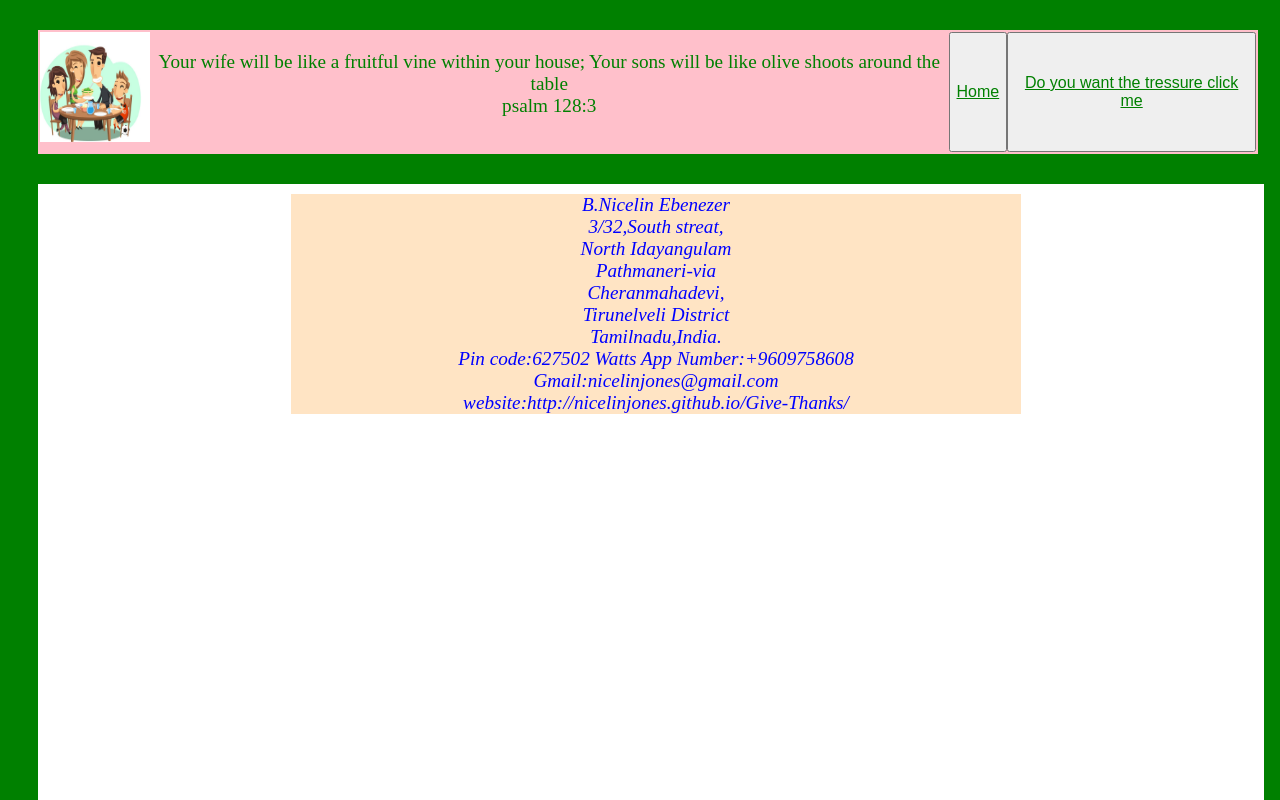
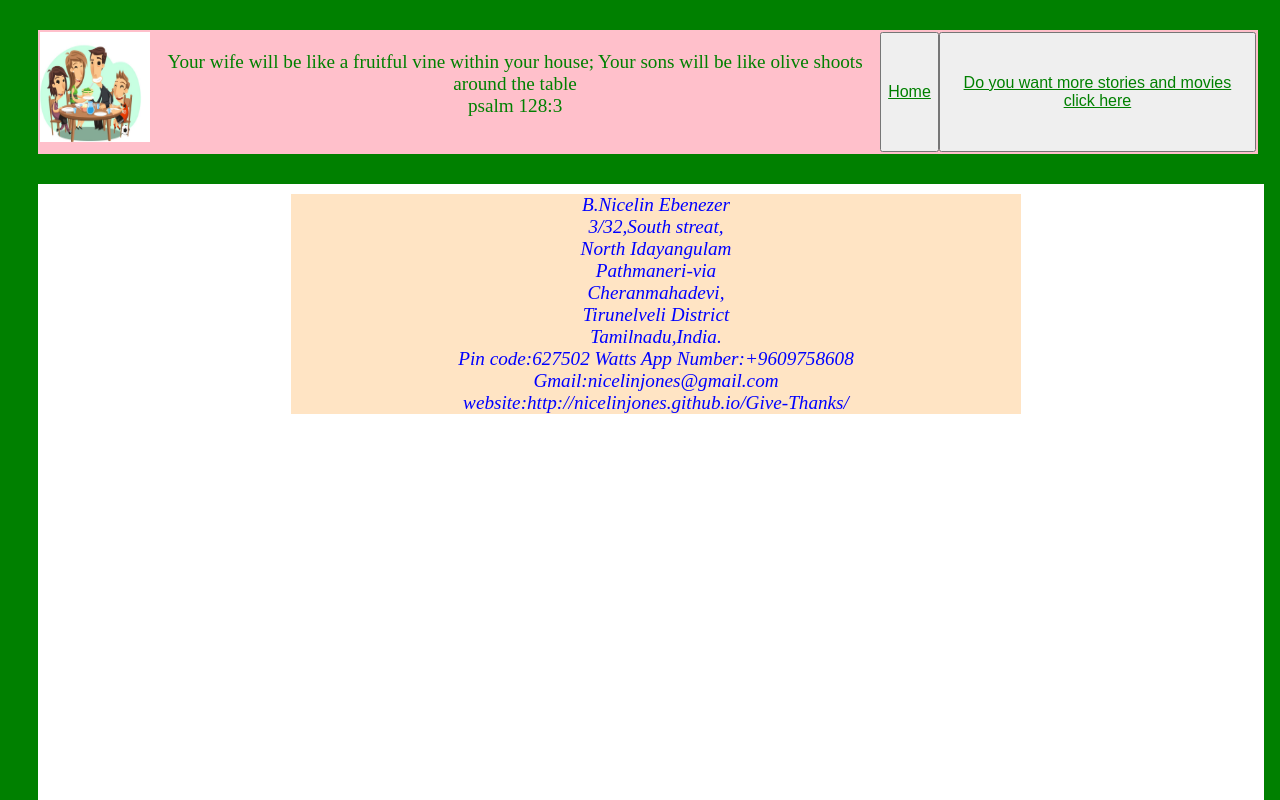
Before and after one commit to NicelinJones/Give-Thanks, a plain HTML site: page address.html in a window 1280 px wide. Shown: the top 800 px of the page. Drawn offline with Linux system fonts and the light colour scheme.

Commit message:
Update address.html

```diff
--- a/address.html
+++ b/address.html
@@ -12,7 +12,7 @@
          Your sons will be like olive shoots around the table<br/>
          psalm 128:3 </p><br/>
         <button class="s4"  action="click"><a href="index.html">Home</a></button>
-        <button class="s5"  action="click"><a href="tressure1.html">Do you want the tressure click me</a></button>
+        <button class="s5"  action="click"><a href="tressure1.html">Do you want more stories and movies click here</a></button>
      </header>
 <div class="s2">
     <address>
```
